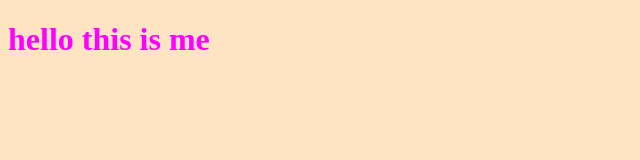
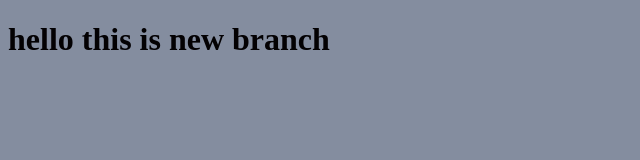
Before and after one commit to simplyRIRI/myproject, a plain HTML site: page index.html in a window 1280 px wide. Shown: the whole page, without its empty margins (0-640 px from the left). Drawn offline with Linux system fonts and the light colour scheme.

Commit message:
changing style for tyile

```diff
--- a/index.html
+++ b/index.html
@@ -7,7 +7,7 @@
   <link rel="stylesheet" href="style.css">
 </head>
 <body>
-  <h1>hello this is me</h1>
+  <h1>hello this is new branch</h1>
   <script src="app.js"></script>
 </body>
 </html>
--- a/style.css
+++ b/style.css
@@ -1,2 +1,2 @@
-h1 {color:fuchsia}
-body{ background-color: bisque;}
+h1 {color:rgb(3, 1, 3)}
+body{ background-color: rgb(132, 141, 159);}
```
